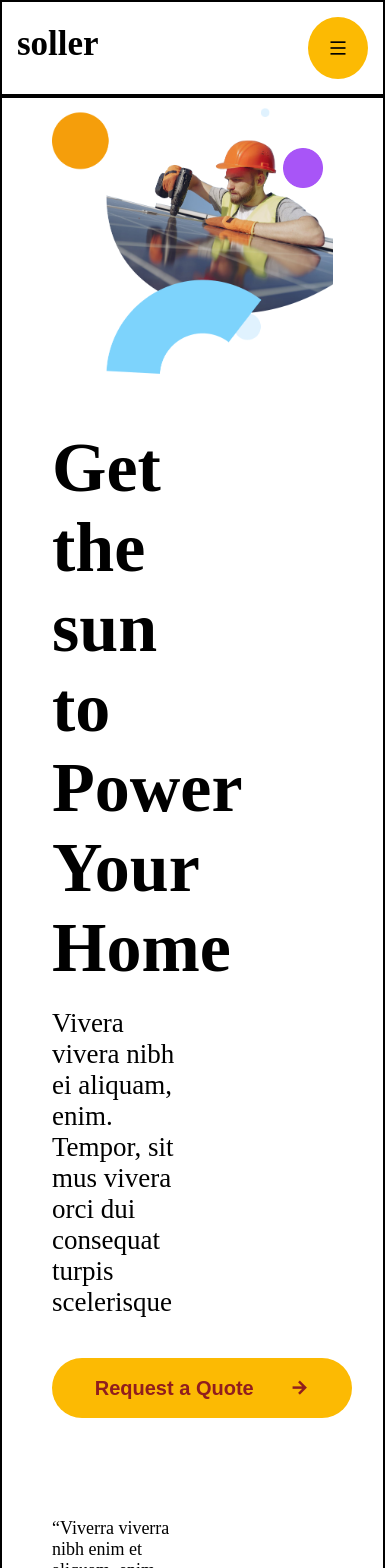
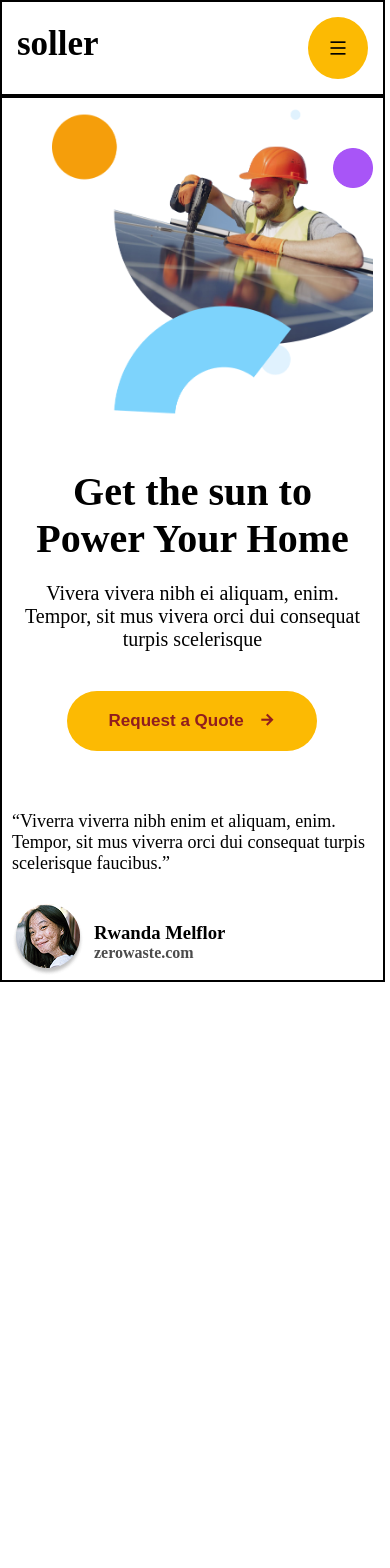
Before and after one commit to RaviPrajapat123/soller, a React (Vite) app: page / in a window 390 px wide. Shown: the top 1568 px of the page. After the commit the page ends 982 px from the top, so only its background shows below. Built offline with nearby package versions, Linux system fonts and the light colour scheme.

Commit message:
Update MyName.css

```diff
--- a/src/MyName.css
+++ b/src/MyName.css
@@ -707,7 +707,7 @@ button:hover{
     .section_1{
         display: flex;
         width: 390px;
-        /* padding: 0px 80px; */
+        padding: 0px 0px;
         /* justify-content: space-between; */
         flex-direction: column-reverse;
 
@@ -715,8 +715,7 @@ button:hover{
     }
     .section_1 {
 
-    padding-left:  50px;
-    padding-right: 50px;
+
     width:385px;
     border: 2px solid;
 
@@ -725,11 +724,13 @@ button:hover{
     .section_1_right{
         width:100%;
         position: relative;
+            padding-left:  50px;
+    padding-right: 10px;
         /* border: 2px solid black; */
     }
 
     .rightImg{
-        /* width: 100%; */
+        width: 100%;
     }
     .ellipse2{
         position: absolute;
@@ -737,4 +738,62 @@ button:hover{
         right: 10px;
         top:50px
     }
+
+
+.section_1_left{
+    /* border:  2px solid black; */
+    width: 100%;
+    margin-top: 3rem;
+    display: flex;
+    flex-direction: column;
+    /* justify-content: center; */
+    /* align-items: center; */
+    padding: 0px 10px;
+
 }
+
+.section_1_left h1{
+    font-size: 40px;
+    font-weight: bolder;
+    text-align: center;
+}
+
+.section_1_left_p1{
+    font-size: 20px;
+    margin: 20px 0px;
+    text-align: center;
+}
+
+.section_1_left_btn {
+    width:250px ;
+    height: 60px;
+    border-radius: 40px;
+    font-size: 17px;
+    font-weight: bold;
+    text-align: center;
+    margin-top: 20px;
+    margin-left: 55px;
+}
+
+.section_1_left_btn i{
+    padding-left: 10px;
+    color: rgb(144, 30, 30) ;
+}
+
+.section_1_left_p2{
+    margin-top: 60px;
+    font-size: 18px;
+    /* text-align: center; */
+}
+
+.section_1_left_img{
+
+    margin-top: 30px;
+
+    gap:10px
+}
+
+.section_1_left_img h4{
+    opacity: .7;
+}
+}
```
